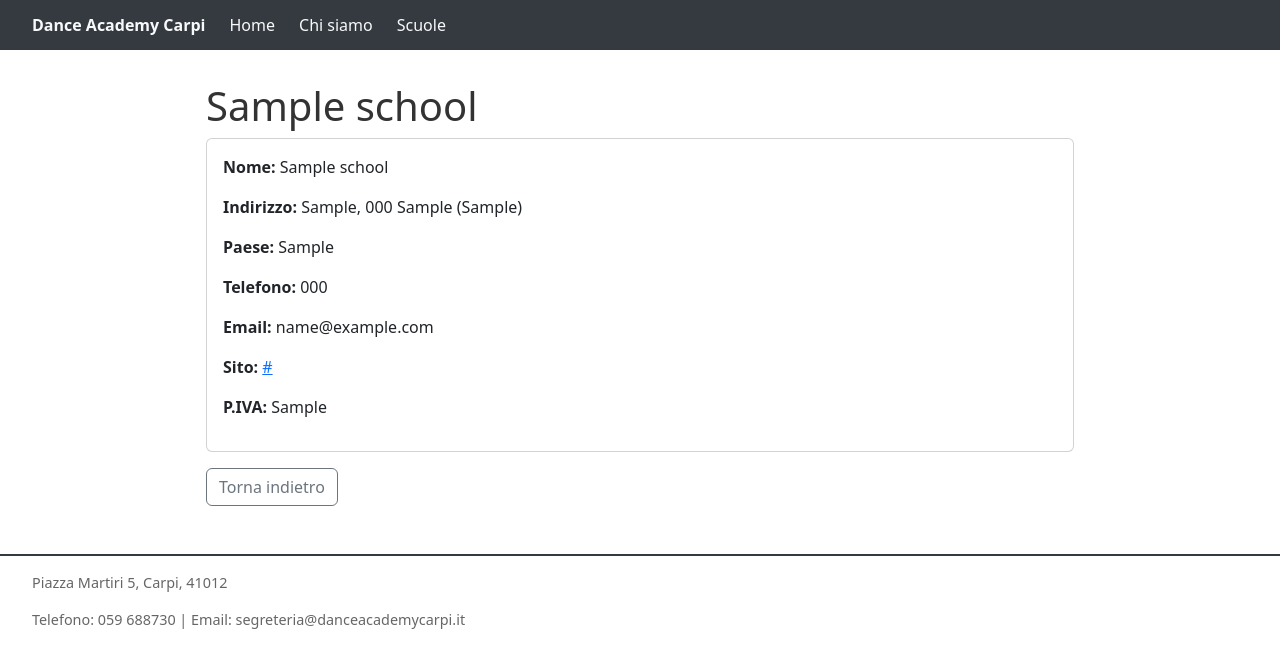
After one commit to NicoloSimonini-Itsolivetti/progetto-dance-school, a Django app: page /gestione-scuole/1/ in a window 1280 px wide. The commit adds this page. Shown: the top 668 px of the page. Run offline with Django 5.2, Linux system fonts and the light colour scheme; tables that the repository leaves empty hold one stand-in row (values such as "Sample post").

Commit message:
lista e dettaglio scuole con template

```diff
--- a/dance_school_project/urls.py
+++ b/dance_school_project/urls.py
@@ -1,10 +1,11 @@
 from django.contrib import admin
-from django.urls import path
+from django.urls import include, path
 
 from dance_school_project import views
 
 urlpatterns = [
     path("", views.homepage, name="home"),
     path("chi-siamo/", views.chi_siamo, name="chi_siamo"),
+    path("gestione-scuole/", include("schoolmanagement.urls")),
     path("admin/", admin.site.urls),
 ]
--- /dev/null
+++ b/schoolmanagement/templates/schoolmanagement/school_detail.html
@@ -0,0 +1,11 @@
+{% extends "base_detail.html" %}
+{% block detail-title %}{{ scuola.name }}{% endblock %}
+{% block detail-content %}
+    <p><strong>Nome:</strong> {{ scuola.name }}</p>
+    <p><strong>Indirizzo:</strong> {{ scuola.street }}, {{ scuola.zip_code }} {{ scuola.city }} ({{ scuola.province }})</p>
+    <p><strong>Paese:</strong> {{ scuola.country }}</p>
+    {% if scuola.phone %}<p><strong>Telefono:</strong> {{ scuola.phone }}</p>{% endif %}
+    {% if scuola.email %}<p><strong>Email:</strong> {{ scuola.email }}</p>{% endif %}
+    {% if scuola.website %}<p><strong>Sito:</strong> <a href="{{ scuola.website }}">{{ scuola.website }}</a></p>{% endif %}
+    {% if scuola.vat %}<p><strong>P.IVA:</strong> {{ scuola.vat }}</p>{% endif %}
+{% endblock %}
--- /dev/null
+++ b/schoolmanagement/urls.py
@@ -0,0 +1,7 @@
+from django.urls import path
+from schoolmanagement import views
+
+urlpatterns = [
+    path("", views.lista_scuole, name="lista_scuole"),
+    path("<int:pk>/", views.dettaglio_scuola, name="dettaglio_scuola"),
+]
--- /dev/null
+++ b/schoolmanagement/views.py
@@ -0,0 +1,12 @@
+from django.shortcuts import render, get_object_or_404
+from schoolmanagement.models import School
+
+
+def lista_scuole(request):
+    scuole = School.objects.all()
+    return render(request, "schoolmanagement/school_list.html", {"scuole": scuole})
+
+
+def dettaglio_scuola(request, pk):
+    scuola = get_object_or_404(School, pk=pk)
+    return render(request, "schoolmanagement/school_detail.html", {"scuola": scuola})
--- a/templates/base.html
+++ b/templates/base.html
@@ -10,9 +10,10 @@
 </head>
 <body>
     <nav>
-        <a href="/"><strong>Dance Academy Carpi</strong></a>
-        <a href="/">Home</a>
-        <a href="/chi-siamo/">Chi siamo</a>
+        <a href="{% url 'home' %}"><strong>Dance Academy Carpi</strong></a>
+        <a href="{% url 'home' %}">Home</a>
+        <a href="{% url 'chi_siamo' %}">Chi siamo</a>
+        <a href="{% url 'lista_scuole' %}">Scuole</a>
     </nav>
 
     <main>
--- /dev/null
+++ b/templates/base_detail.html
@@ -0,0 +1,12 @@
+{% extends "base.html" %}
+{% block content %}
+    <h1>{% block detail-title %}Dettaglio{% endblock %}</h1>
+    <div class="card">
+        <div class="card-body">
+            {% block detail-content %}{% endblock %}
+        </div>
+    </div>
+    {% block detail-actions %}
+        <a href="javascript:history.back()" class="btn btn-outline-secondary mt-3">Torna indietro</a>
+    {% endblock %}
+{% endblock %}
```
Also changed, not shown: schoolmanagement/templates/schoolmanagement/school_list.html (added, +20 -0 lines), templates/base_list.html (added, +19 -0 lines).
